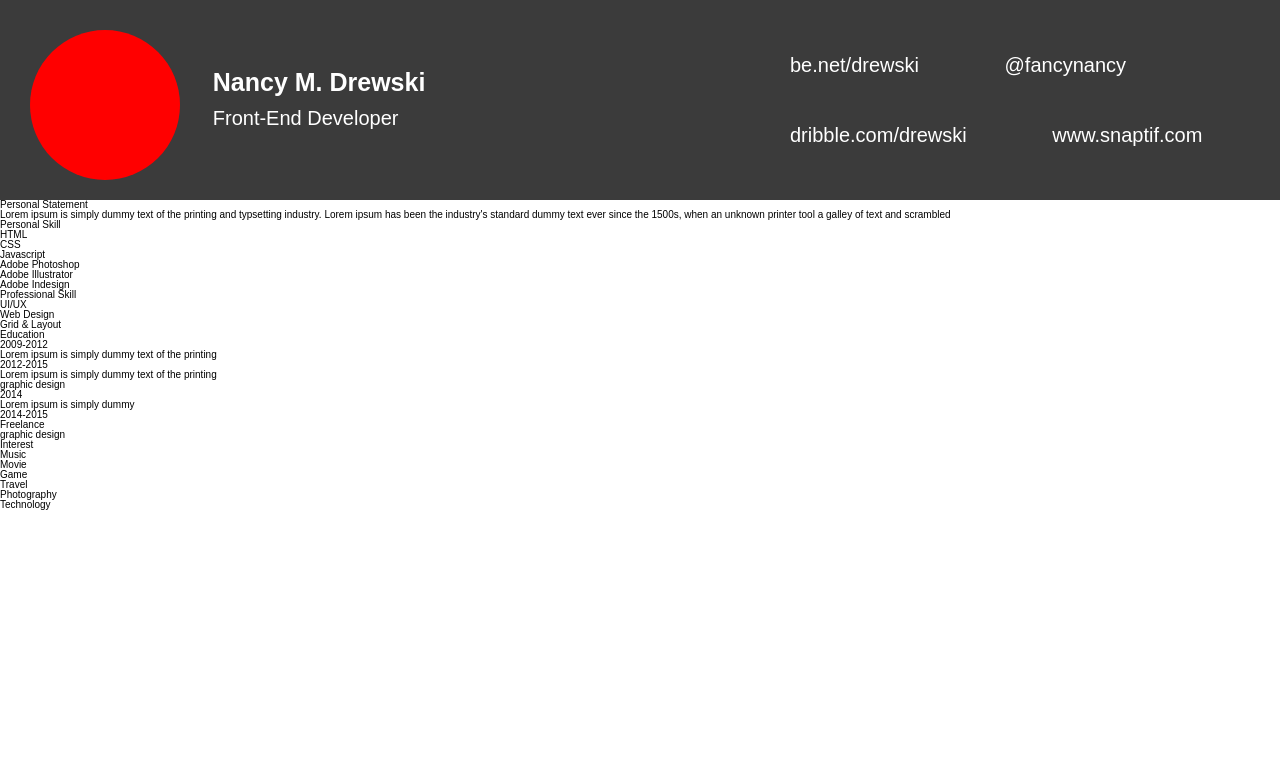
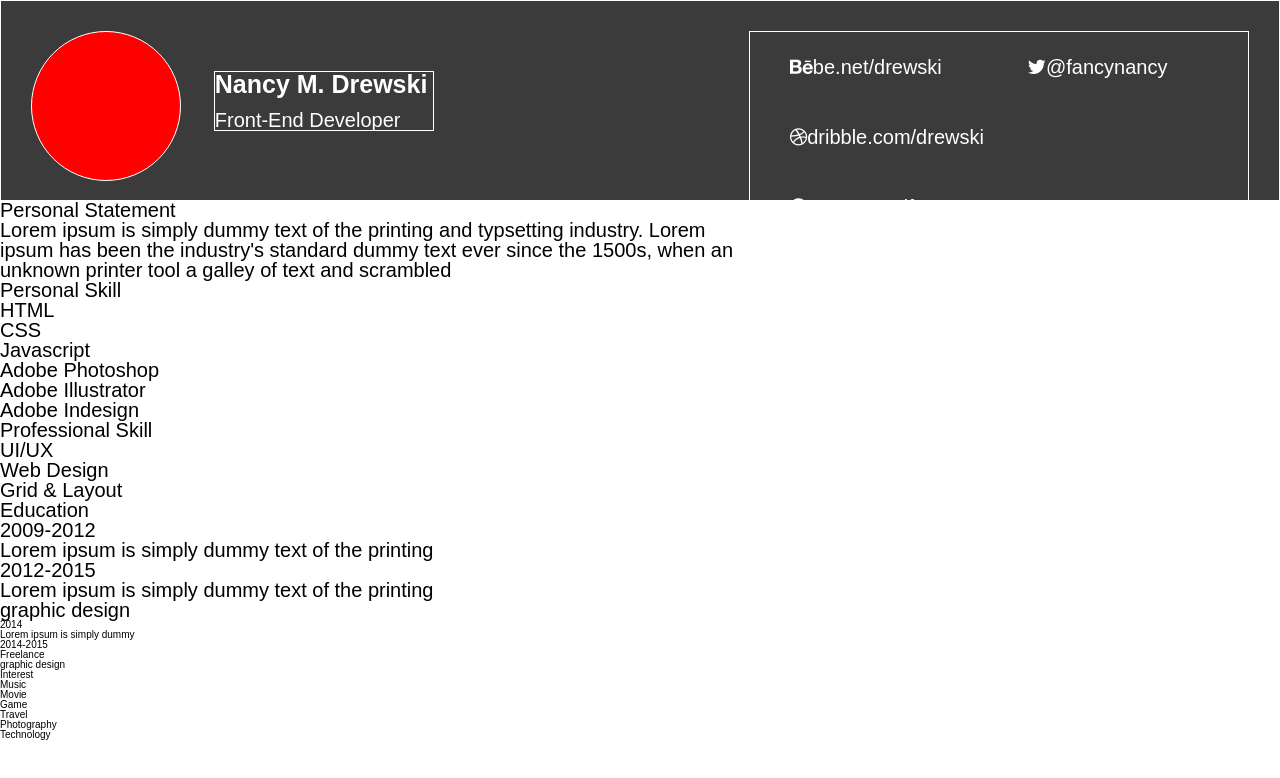
Before and after one commit to VanessaO/resume-page, a plain HTML site: page index.html in a window 1280 px wide. Drawn offline with Linux system fonts and the light colour scheme.

Commit message:
Adds favicons to social links

```diff
--- a/css/styles.css
+++ b/css/styles.css
@@ -67,9 +67,9 @@ header {
 	color: #fff;
 }
 
-/*header div {
+header div {
 	border: 1px solid #fff;
-}*/
+}
 
 .content {
 	padding: 3em;
@@ -120,6 +120,18 @@ header {
 .be-net, .dribble, .twitter, .website {
 	display: inline-block;
 	padding: 1.25em 2em;
+}
 
+.statement, .personal-skill, .pro-skill, .education, .work-experience > h1 {
+	font-size: 2em;
 
 }
+
+.fa {
+	font: normal normal normal 14px/1 FontAwesome;
+	font-size: inherit;
+	text-rendering: auto;
+	-webkit-font-smoothing: antialiased;
+	-moz-osx-font-smoothing: grayscale;
+	z-index: 9999;
+}
--- a/index.html
+++ b/index.html
@@ -4,6 +4,7 @@
 	<meta charset="UTF-8">
 	<title>RESUME</title>
 	<link rel="stylesheet" type="text/css" href="css/styles.css">
+	<link rel="stylesheet" href="//maxcdn.bootstrapcdn.com/font-awesome/4.3.0/css/font-awesome.min.css">
 </head>
 <body>
 	<header class="header">
@@ -15,12 +16,12 @@
 			</div>
 			<div class="social-links">
 				<ul>
-					<li class="be-net">be.net/drewski</li>
-					<li class="twitter">@fancynancy</li>
+					<li class="be-net"><i class="fa fa-behance"></i>be.net/drewski</li>
+					<li class="twitter"><i class="fa fa-twitter"></i>@fancynancy</li>
 				</ul>
 				<ul>
-					<li class="dribble">dribble.com/drewski</li>
-					<li class="website">www.snaptif.com</li>
+					<li class="dribble"><i class="fa fa-dribbble"></i>dribble.com/drewski</li>
+					<li class="website"><i class="fa fa-globe"></i>www.snaptif.com</li>
 				</ul>
 			</div>
 		</div>
```
